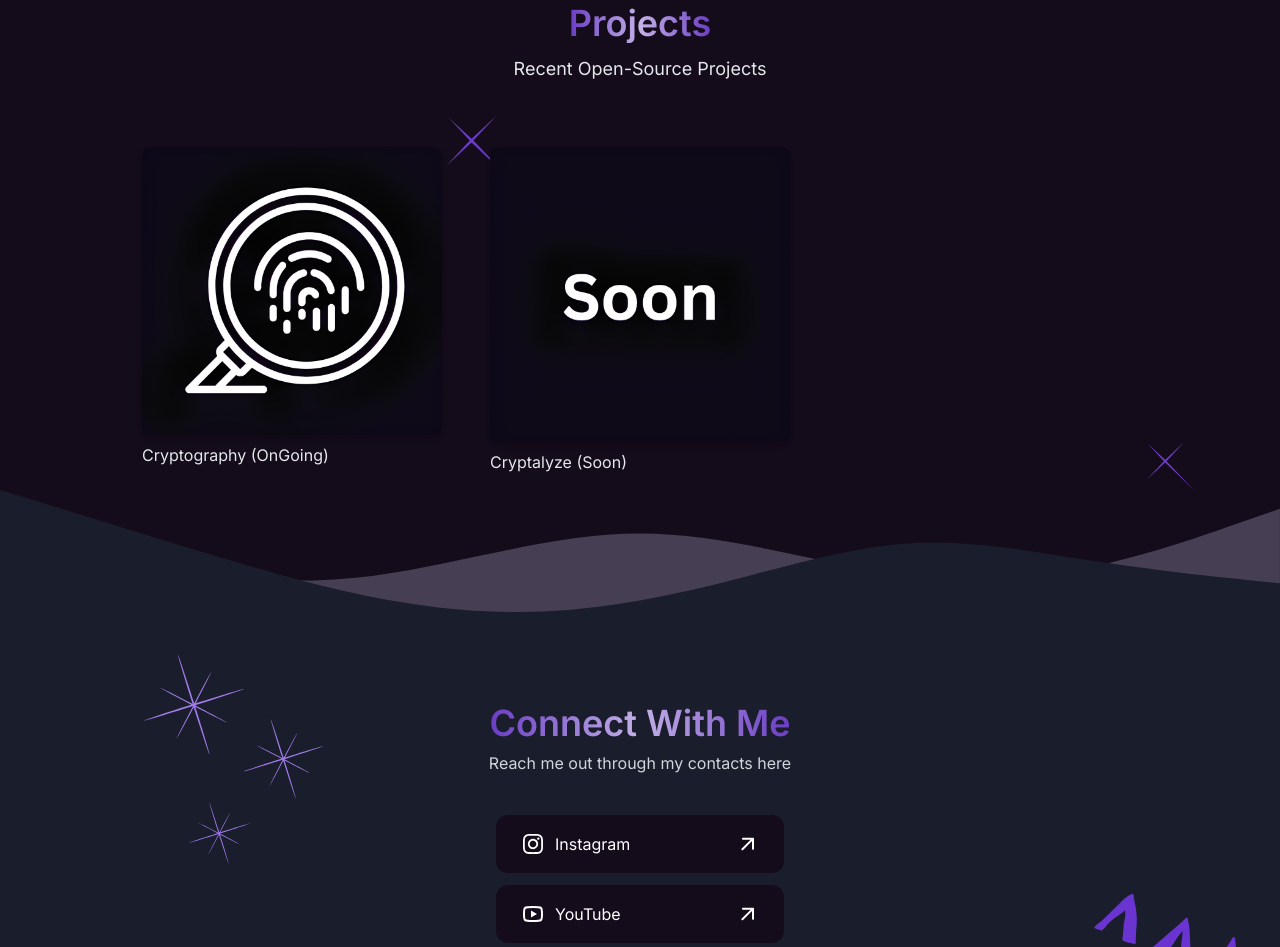
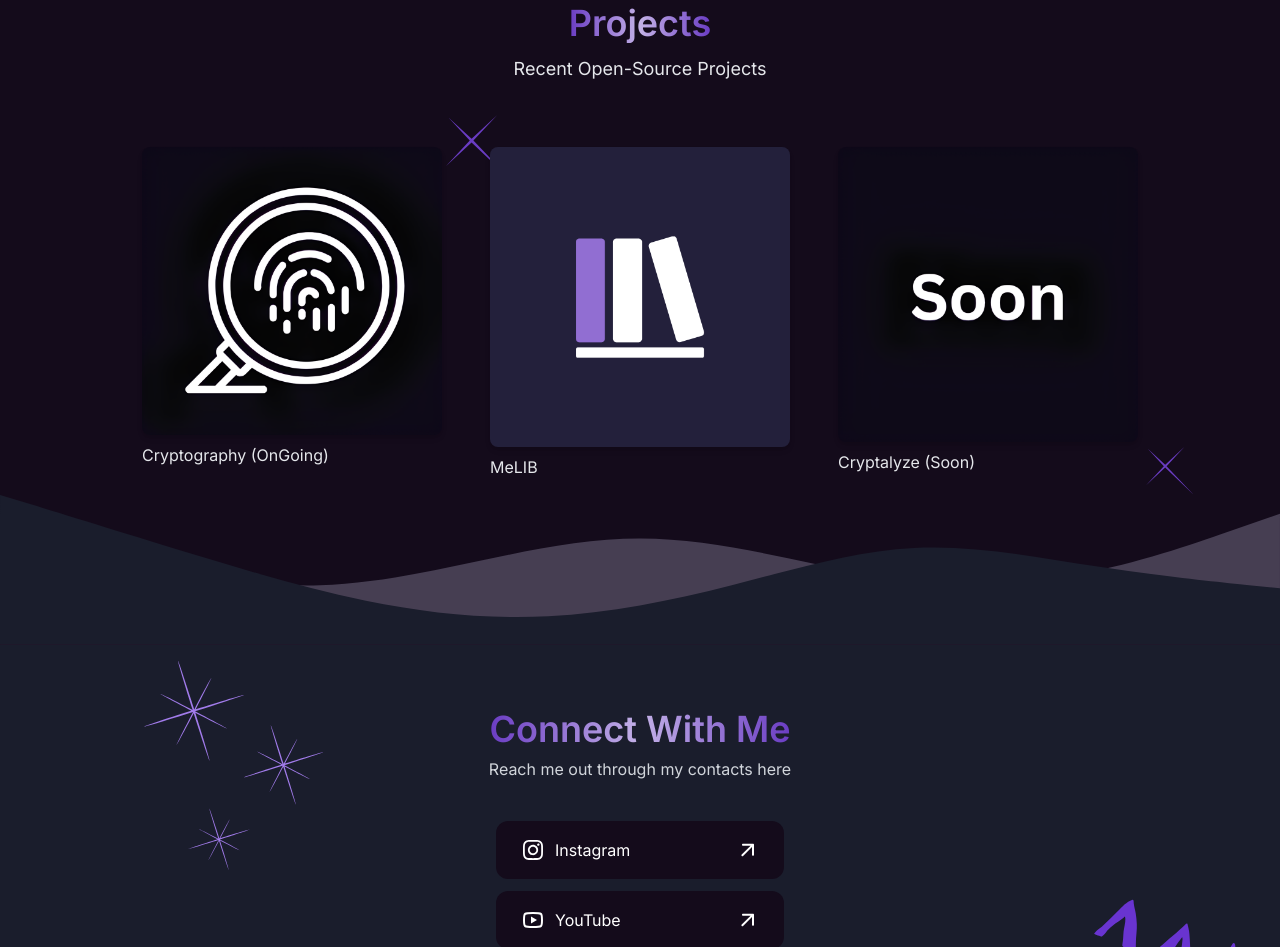
Before and after one commit to paiscapitall/paiscapitall.github.io, a website: page index.html in a window 1280 px wide. Shown: the part 2221-3168 px from the top of the page. Drawn offline with Linux system fonts and the light colour scheme; files whose address does not match are found by name.

Commit message:
Update index.html

```diff
--- a/index.html
+++ b/index.html
@@ -412,6 +412,12 @@
         </div>-->
         <div class="m-4 cursor-pointer hover:scale-110 transition transform">
           <img alt="Screenshot of project 3" class="rounded-lg shadow-md"
+            src="./assets/images/MeLIB.png"
+            width="300" />
+          <p class="text-gray-200 mt-2">MeLIB</p>
+        </div>
+        <div class="m-4 cursor-pointer hover:scale-110 transition transform">
+          <img alt="Screenshot of project 3" class="rounded-lg shadow-md"
             src="./assets/images/soon.png"
             width="300" />
           <p class="text-gray-200 mt-2">Cryptalyze (Soon)</p>
```
